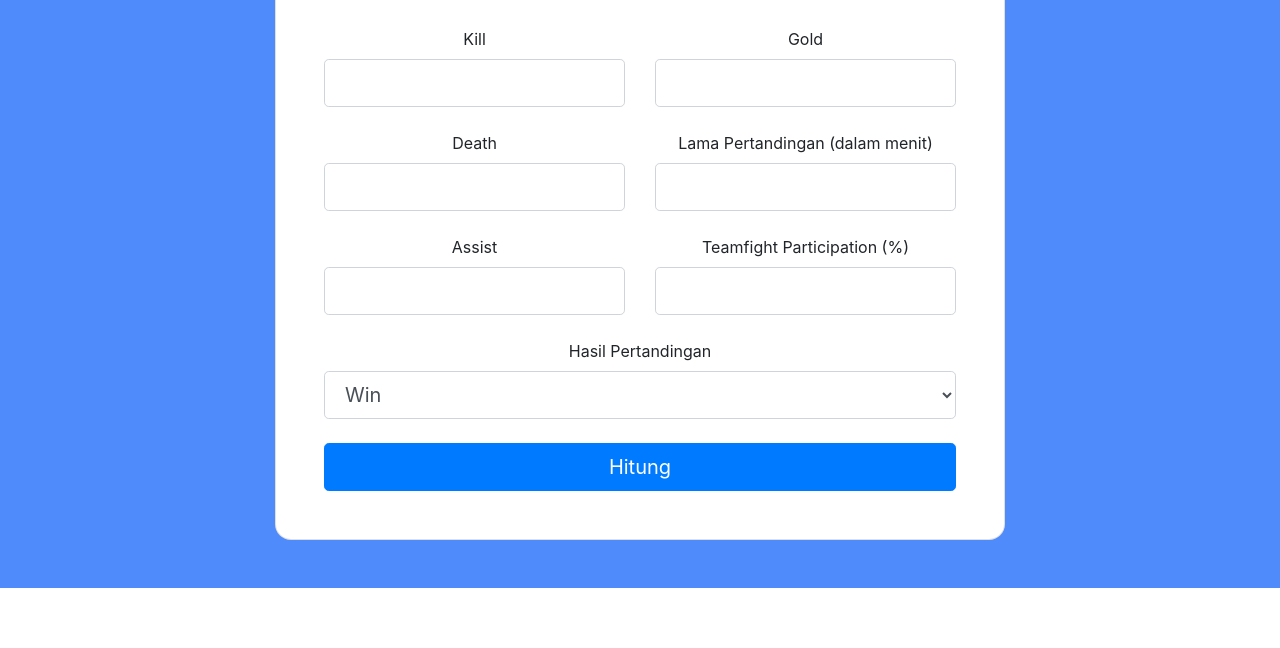
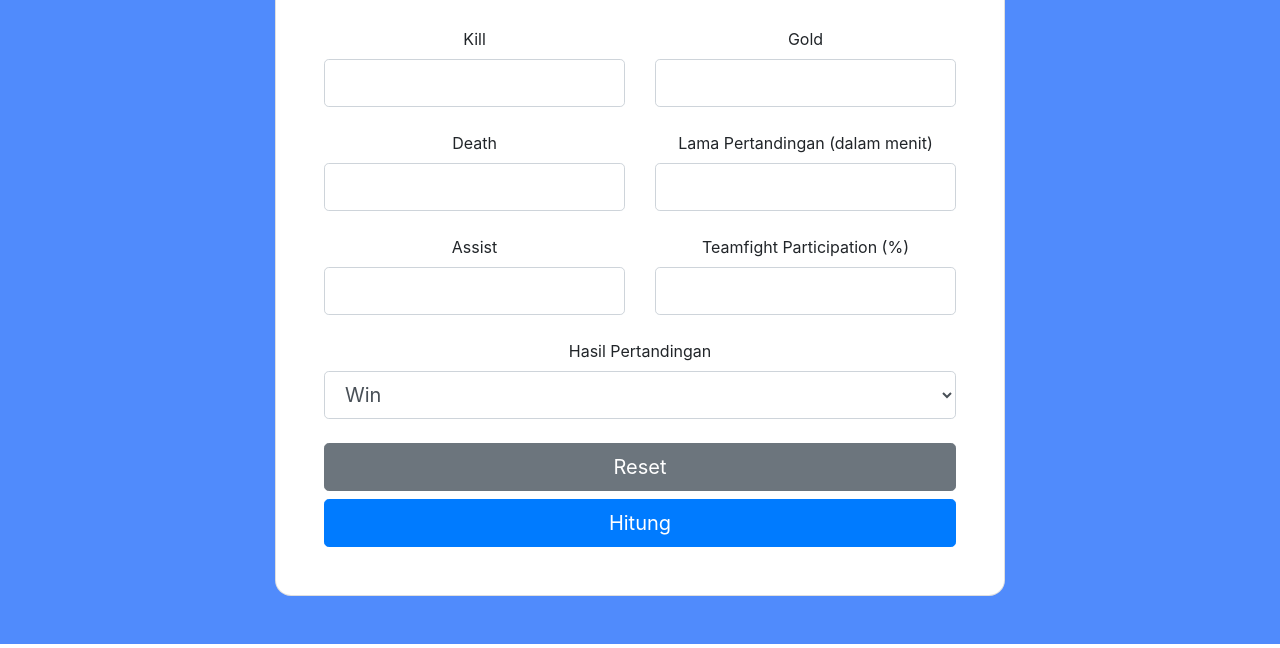
Before and after one commit to Otniel113/MVPCalculator, a plain HTML site: page index.html in a window 1280 px wide. Shown: the part 152-800 px from the top of the page. Drawn offline with nearby package versions, Linux system fonts and the light colour scheme.

Commit message:
Menambah saran dari Arasyi

```diff
--- a/index.html
+++ b/index.html
@@ -23,6 +23,7 @@
         <div class="col-12 col-md-8 col-lg-8 col-xl-8">
           <div class="card shadow-2-strong" style="border-radius: 1rem;">
             <div class="card-body p-5 text-center">
+              <form>
                 <div class="row">
 
                   <div class="col-12">
@@ -72,10 +73,12 @@
                       </select>
                     </div>
 
-                  <button class="btn btn-primary btn-lg btn-block" onclick="cekValid()" >Hitung</button>
+                    <button class="btn btn-secondary btn-lg btn-block" type="reset" >Reset</button>
+                    <button class="btn btn-primary btn-lg btn-block" onclick="event.preventDefault(); cekValid();" >Hitung</button>
 
                   </div>
                 </div>
+              </form>
             </div>
           </div>
         </div>
```
Lines whose indentation alone changed are shown as unchanged.
